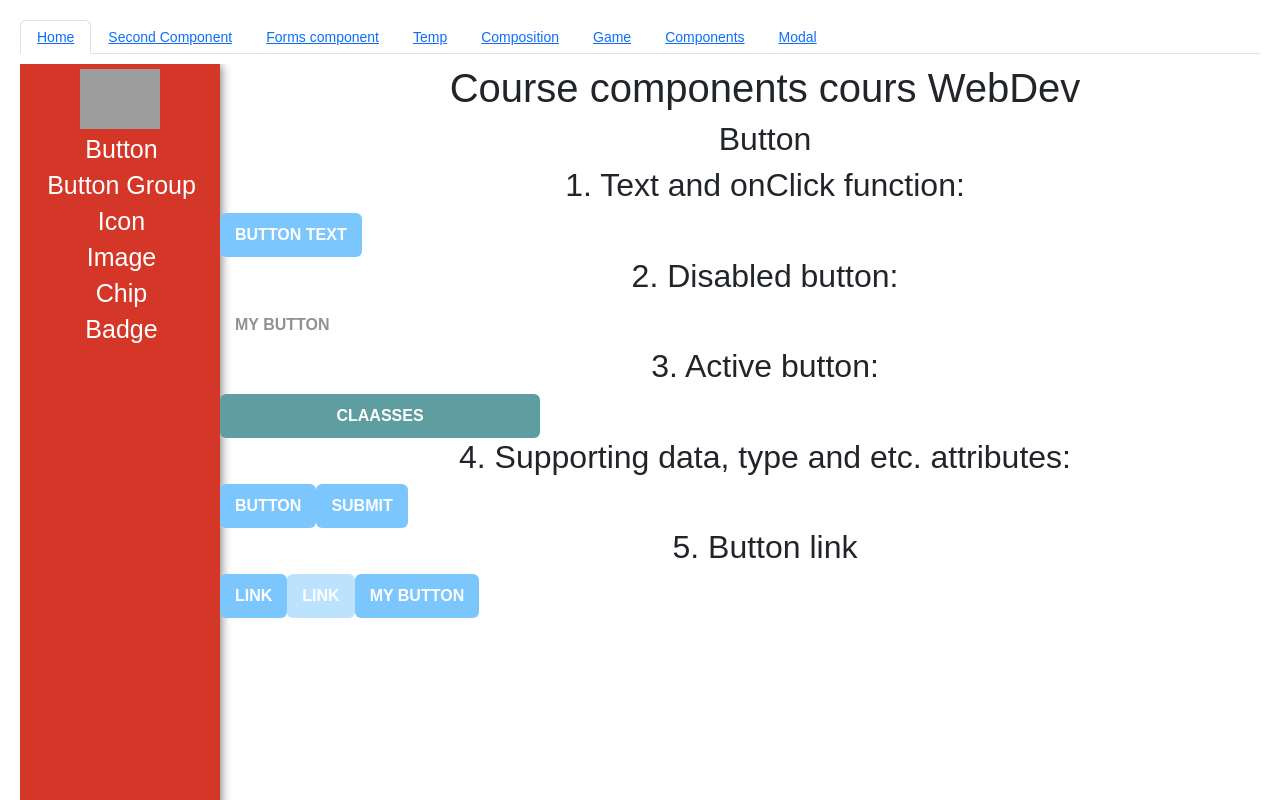
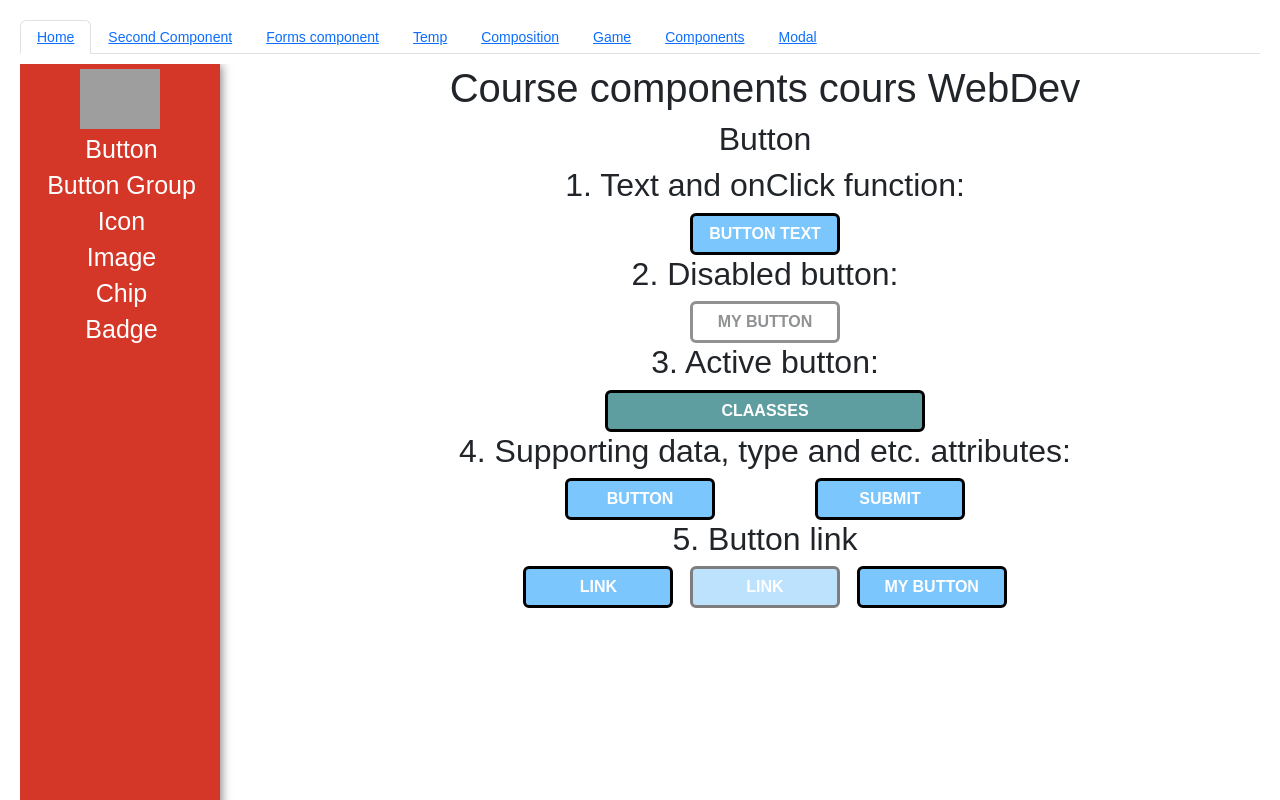
Before and after one commit to N1ph1l1m/React_practic, a React (Create React App) app in the folder React/my-app/: page /devComponents in a window 1280 px wide. Shown: the top 800 px of the page. Built offline with nearby package versions, Linux system fonts and the light colour scheme; grey boxes are pictures that could not be loaded.

Commit message:
Fix layout in WebDev component

```diff
--- a/React/my-app/src/components/webDevComponents/components/badge/SandBoxBadge.jsx
+++ b/React/my-app/src/components/webDevComponents/components/badge/SandBoxBadge.jsx
@@ -15,6 +15,7 @@ const BadgeWrap = styled.div`
 `;
 
 const InlineWrap = styled.div`
+  margin:0px auto;
   display: flex;
   flex-flow: row nowrap;
   justify-content: center;
--- a/React/my-app/src/components/webDevComponents/components/button/button.css
+++ b/React/my-app/src/components/webDevComponents/components/button/button.css
@@ -1,15 +1,17 @@
 .btn {
-  position: relative;
-  padding: 10px 15px;
+  /* padding: 10px 15px; */
   background-color: #7CC6fE;
-  border: none;
+  border: 3px solid black;
   color: #FFF;
   font-weight: 600;
   cursor: pointer;
   text-transform: uppercase;
   display: inline-block;
   text-decoration: none;
-  width: max-content;
+  /* margin-bottom: 13px; */
+  width: 150px;
+  margin:0px auto;
+
 }
 
 .btn:hover {
@@ -27,7 +29,7 @@
   box-shadow: 0px 0 2px 0px #C0C0C0;
 }
 
-  .newWidth{
-    width: 320px;
-    background-color:cadetblue;
-  }
+.newWidth{
+  width: 320px;
+  background-color:cadetblue;
+}
--- a/React/my-app/src/components/webDevComponents/components/button/sandBoxButton.jsx
+++ b/React/my-app/src/components/webDevComponents/components/button/sandBoxButton.jsx
@@ -1,27 +1,68 @@
 /* eslint-disable */
-import React, { Fragment } from 'react';
-import Button from './button';
+import React, { Fragment } from "react";
+import Button from "./button";
+import styled from "styled-components";
+
+const InlineWrap = styled.div`
+  margin: 0px auto;
+  width: 500px;
+  display: flex;
+  flex-flow: row nowrap;
+  justify-content: center;
+`;
 
 const Sandbox = () => (
-  <div className='centerWrap'>
+  <div>
+    <h2>
+      <span>1. Text and onClick function:</span>
+    </h2>
+    <InlineWrap>
+      <Button
+        onClick={() => {
+          console.log("!!!!");
+        }}
+      >
+        Button text
+      </Button>
+    </InlineWrap>
 
-    <h2><span>1. Text and onClick function:</span></h2>
-    <Button onClick={() => { console.log('!!!!'); }}>Button text</Button>
+    <h2>
+      <span>2. Disabled button:</span>
+    </h2>
+    <InlineWrap>
+      <Button
+        onClick={() => {
+          console.log("!!!!");
+        }}
+        disabled
+      />
+    </InlineWrap>
 
-    <h2><span>2. Disabled button:</span></h2>
-    <Button onClick={() => { console.log('!!!!'); }} disabled />
+    <h2>
+      <span>3. Active button:</span>
+    </h2>
+    <InlineWrap>
+      <Button className="newWidth">Claasses</Button>
+    </InlineWrap>
 
-    <h2><span>3. Active button:</span></h2>
-    <Button className='newWidth'>Claasses</Button>
+    <h2>
+      <span>4. Supporting data, type and etc. attributes:</span>
+    </h2>
+    <InlineWrap>
+      <Button data-name="button">Button</Button>
+      <Button type="submit">Submit</Button>
+    </InlineWrap>
 
-    <h2><span>4. Supporting data, type and etc. attributes:</span></h2>
-    <Button data-name="button">Button</Button>
-    <Button type="submit" >Submit</Button>
-
-    <h2><span>5. Button link</span></h2>
-    <Button href="test">Link</Button>
-    <Button href="test" disabled>Link</Button>
-    <Button></Button>
+    <h2>
+      <span>5. Button link</span>
+    </h2>
+    <InlineWrap>
+      <Button href="test">Link</Button>
+      <Button href="test" disabled>
+        Link
+      </Button>
+      <Button></Button>
+    </InlineWrap>
   </div>
 );
 
--- a/React/my-app/src/components/webDevComponents/components/chip/SandBoxChip.jsx
+++ b/React/my-app/src/components/webDevComponents/components/chip/SandBoxChip.jsx
@@ -1,41 +1,80 @@
 /* eslint-disable */
-import React, { Fragment } from 'react';
-import Chip from './chip';
-import Example from './Example';
+import React, { Fragment } from "react";
+import Chip from "./chip";
+import Example from "./Example";
+
+import styled from "styled-components";
+
+const InlineWrap = styled.div`
+  display: flex;
+  flex-flow: row nowrap;
+  justify-content: center;
+`;
 
 const SandBoxСhip = () => (
-  <div className='centerWrap '>
+  <>
+    <h2>
+      <span>1. Chip with text:</span>
+    </h2>
+    <InlineWrap>
+      <Chip text="User name" />
+    </InlineWrap>
 
-    <h2><span>1. Chip with text:</span></h2>
-    <Chip text="User name"/>
+    <h2>
+      <span>2. Chip with long text:</span>
+    </h2>
+    <InlineWrap>
+      <Chip text="Very long chip text should be cropped" />
+    </InlineWrap>
 
-    <h2><span>2. Chip with long text:</span></h2>
-    <Chip  text="Very long chip text should be cropped" />
+    <h2>
+      <span>3. Chips with icon and close button:</span>
+    </h2>
+    <InlineWrap>
+      <Chip text="Chip" widhIcon name="award" />
+      <Chip text="Chip" withClose />
+    </InlineWrap>
 
-    <h2><span>3. Chips with icon and close button:</span></h2>
-    <Chip text="Chip" widhIcon name="award"/>
-    <Chip text="Chip" withClose />
+    <h2>
+      <span>4. Full Chip:</span>
+    </h2>
+    <InlineWrap>
+      <Chip text="Full Chip" withIcon withClose />
+    </InlineWrap>
 
-    <h2><span>4. Full Chip:</span></h2>
-    <Chip text="Full Chip" withIcon withClose />
-
-    <h2><span>5. Chip with image:</span></h2>
-    <Chip text="React" withImage imageSrc="https://pp.userapi.com/a9QrnDt7kgIb8VkcrCWpCoqd7JRwq5wX_YDr7Q/pOMxeuWzvxg.jpg?ava=1" imgAlt="react" />
-
-    <h2><span>6. Chip with actions on Body and cross-icon:</span></h2>
+    <h2>
+      <span>5. Chip with image:</span>
+    </h2>
+    <InlineWrap>
       <Chip
         text="React"
         withImage
         imageSrc="https://pp.userapi.com/a9QrnDt7kgIb8VkcrCWpCoqd7JRwq5wX_YDr7Q/pOMxeuWzvxg.jpg?ava=1"
         imgAlt="react"
-      onChipClick={() => { console.log('clicked on a chip body'); }}
+      />
+    </InlineWrap>
+
+    <h2>
+      <span>6. Chip with actions on Body and cross-icon:</span>
+    </h2>
+    <InlineWrap>
+      <Chip
+        text="React"
+        withImage
+        imageSrc="https://pp.userapi.com/a9QrnDt7kgIb8VkcrCWpCoqd7JRwq5wX_YDr7Q/pOMxeuWzvxg.jpg?ava=1"
+        imgAlt="react"
+        onChipClick={() => {
+          console.log("clicked on a chip body");
+        }}
       />
       <Chip
         text="Angular"
         withImage
         imageSrc="https://wishtackblog.files.wordpress.com/2017/03/angular.png?w=748"
         imgAlt="angular"
-      onCloseClick={() => { console.log('clicked on a close icon'); }}
+        onCloseClick={() => {
+          console.log("clicked on a close icon");
+        }}
         withClose
       />
       <Chip
@@ -43,15 +82,23 @@ const SandBoxСhip = () => (
         withImage
         imageSrc="https://pbs.twimg.com/profile_images/875996174305472512/upM71pVR_400x400.jpg"
         imgAlt="vue"
-      onCloseClick={() => { console.log('clicked on a close icon'); }}
-      onChipClick={() => { console.log('clicked on a chip body'); }}
+        onCloseClick={() => {
+          console.log("clicked on a close icon");
+        }}
+        onChipClick={() => {
+          console.log("clicked on a chip body");
+        }}
         withClose
       />
+    </InlineWrap>
 
-    <h2><span>7. Example of using:</span></h2>
+    <h2>
+      <span>7. Example of using:</span>
+    </h2>
+    <InlineWrap>
       <Example />
-
-  </div>
+    </InlineWrap>
+  </>
 );
 
 export default SandBoxСhip;
--- a/React/my-app/src/components/webDevComponents/components/groupButton/sandBoxGroupButton.jsx
+++ b/React/my-app/src/components/webDevComponents/components/groupButton/sandBoxGroupButton.jsx
@@ -1,58 +1,77 @@
 /* eslint-disable */
-import React, { Fragment, Component } from 'react';
-import ButtonGroup from '../groupButton/groupButton'
-import Button from '../button/button'
+import React, { Fragment, Component } from "react";
+import ButtonGroup from "../groupButton/groupButton";
+import Button from "../button/button";
 import styled from "styled-components";
 
+const InlineWrap = styled.div`
+  margin: 0px auto;
+  width: 500px;
+  display: flex;
+  flex-flow: row nowrap;
+  justify-content: center;
+`;
 
 const WrapSandBox = styled.div`
-margin:10px auto;
-`
+  margin: 10px auto;
+`;
 
 class Sandbox extends Component {
   state = {
     switchOn: true,
-  }
+  };
 
   handleSwitchOn = () => {
     this.setState({ switchOn: true });
-  }
+  };
 
   handleSwitchOff = () => {
     this.setState({ switchOn: false });
-  }
+  };
 
   render() {
     const { switchOn } = this.state;
 
     return (
-      <div className='centerWrap'>
+      <>
         <WrapSandBox>
-       <h2><span>1. Horizontal button group:</span></h2>
+          <h2>
+            <span>1. Horizontal button group:</span>
+          </h2>
+          <InlineWrap>
             <ButtonGroup>
               <Button active>First</Button>
               <Button>Middle</Button>
               <Button>Last</Button>
             </ButtonGroup>
+          </InlineWrap>
 
-      <h2><span>2. Vertical button group:</span></h2>
-      <ButtonGroup vertical >
-        <Button className='newWidth'>First</Button>
-        <Button  active>Middle</Button>
+          <h2>
+            <span>2. Vertical button group:</span>
+          </h2>
+          <InlineWrap>
+            <ButtonGroup vertical>
+              <Button className="newWidth">First</Button>
+              <Button active>Middle</Button>
               <Button>Last</Button>
             </ButtonGroup>
+          </InlineWrap>
 
-      <h2><span>3. Switcher button group:</span></h2>
+          <h2>
+            <span>3. Switcher button group:</span>
+          </h2>
+          <InlineWrap>
             <ButtonGroup>
-        <Button onClick={this.handleSwitchOn} active={switchOn}>ON</Button>
-        <Button onClick={this.handleSwitchOff} active={!switchOn}>OFF</Button>
+              <Button onClick={this.handleSwitchOn} active={switchOn}>
+                ON
+              </Button>
+              <Button onClick={this.handleSwitchOff} active={!switchOn}>
+                OFF
+              </Button>
             </ButtonGroup>
-
+          </InlineWrap>
         </WrapSandBox>
-
-      </div>
-
-
+      </>
     );
   }
 }
```
Also changed, not shown: React/my-app/src/components/webDevComponents/components/badge/badge.css (line endings or trailing spaces). Lines whose indentation alone changed are shown as unchanged.
